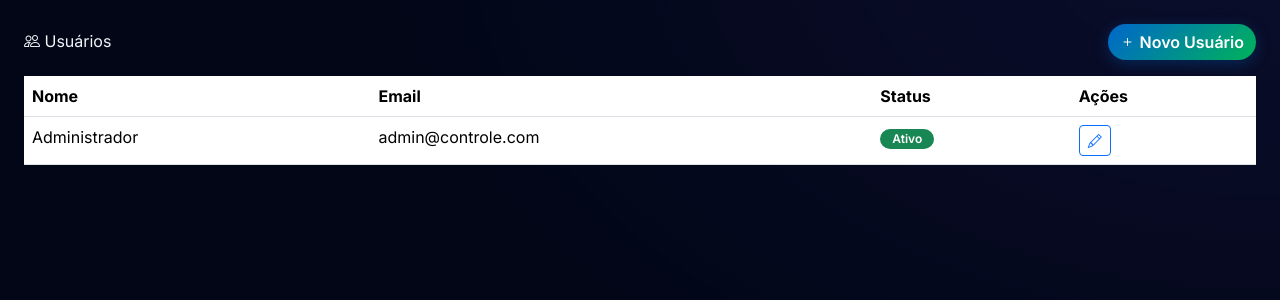
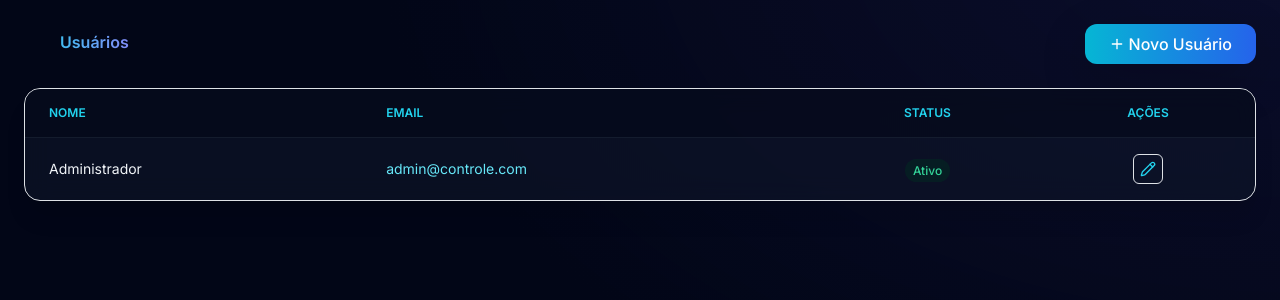
Before and after one commit to machado3-lang/controle-comercial, a FastAPI app: page /auth/usuarios in a window 1280 px wide; the page is wider, and only the part inside the window is pictured. Shown: the part 73-373 px from the top of that part. Run offline with FastAPI, Linux system fonts and the light colour scheme; a user stored in the database is signed in; data comes from the database, SQL or seed files in the repository; some libraries are stand-ins or nearby versions.

Commit message:
Reformular usuarios + link em configuracoes

```diff
--- a/templates/auth/usuarios.html
+++ b/templates/auth/usuarios.html
@@ -2,31 +2,33 @@
 {% block title %}Usuários - Controle Comercial{% endblock %}
 {% block content %}
 {% if message %}
-<div class="alert alert-{{ message.tipo }} alert-dismissible fade show">
-    {{ message.texto }}
-    <button type="button" class="btn-close" data-bs-dismiss="alert"></button>
-</div>
+<div class="bg-rose-950/30 border border-rose-800/50 text-rose-300 px-4 py-3 rounded-xl mb-4 flex justify-between items-center"><span>{{ message.texto }}</span><button type="button" class="text-slate-400 hover:text-slate-200" onclick="this.parentElement.remove()"><i data-lucide="x" class="w-4 h-4"></i></button></div>
 {% endif %}
-<div class="d-flex justify-content-between align-items-center mb-3">
-    <h4><i class="bi bi-people"></i> Usuários</h4>
-    <a href="/auth/usuarios/novo" class="btn btn-primary"><i class="bi bi-plus"></i> Novo Usuário</a>
+<div class="flex flex-col md:flex-row md:items-center md:justify-between mb-6 gap-3">
+    <h4 class="text-transparent bg-clip-text bg-gradient-to-r from-cyan-400 to-indigo-400 font-semibold"><i data-lucide="users" class="w-6 h-6 inline me-2"></i> Usuários</h4>
+    <a href="/auth/usuarios/novo" class="flex items-center px-4 py-2 bg-gradient-to-r from-cyan-500 to-blue-600 hover:from-cyan-600 hover:to-blue-700 text-white rounded-xl font-medium transition-all shadow-lg shadow-cyan-500/10"><i data-lucide="plus" class="w-4 h-4 me-1"></i> Novo Usuário</a>
 </div>
 
-<div class="table-responsive">
-    <table class="table table-hover">
-        <thead><tr><th>Nome</th><th>Email</th><th>Status</th><th>Ações</th></tr></thead>
-        <tbody>
+<div class="bg-slate-900/60 backdrop-blur-md border border-slate-800/80 rounded-2xl shadow-xl overflow-hidden">
+    <table class="w-full divide-y divide-slate-800/60">
+        <thead class="bg-slate-950/50">
+            <tr>
+                <th class="px-4 py-3 text-left text-xs font-semibold text-cyan-400 uppercase">Nome</th>
+                <th class="px-4 py-3 text-left text-xs font-semibold text-cyan-400 uppercase">Email</th>
+                <th class="px-4 py-3 text-center text-xs font-semibold text-cyan-400 uppercase">Status</th>
+                <th class="px-4 py-3 text-center text-xs font-semibold text-cyan-400 uppercase">Ações</th>
+            </tr>
+        </thead>
+        <tbody class="divide-y divide-slate-800/60">
             {% for u in usuarios %}
-            <tr>
-                <td>{{ u.nome }}</td>
-                <td>{{ u.email }}</td>
-                <td><span class="badge bg-{{ 'success' if u.ativo else 'secondary' }}">{{ 'Ativo' if u.ativo else 'Inativo' }}</span></td>
-                <td>
-                    <a href="/auth/usuarios/{{ u.id }}/editar" class="btn btn-sm btn-outline-primary"><i class="bi bi-pencil"></i></a>
-                </td>
+            <tr class="hover:bg-slate-800/40 transition">
+                <td class="px-4 py-3 text-sm text-slate-100">{{ u.nome }}</td>
+                <td class="px-4 py-3 text-sm text-cyan-300">{{ u.email }}</td>
+                <td class="px-4 py-3 text-center"><span class="px-2 py-1 text-xs font-medium {% if u.ativo %}bg-emerald-950/50 text-emerald-400{% else %}bg-slate-800/50 text-slate-400{% endif %} rounded-full">{% if u.ativo %}Ativo{% else %}Inativo{% endif %}</span></td>
+                <td class="px-4 py-3 text-center"><a href="/auth/usuarios/{{ u.id }}/editar" class="inline-flex p-1.5 text-cyan-400 border border-slate-700 rounded hover:bg-cyan-950/30 transition" title="Editar"><i data-lucide="pencil" class="w-4 h-4"></i></a></td>
             </tr>
             {% else %}
-            <tr><td colspan="4" class="text-center text-muted">Nenhum usuário</td></tr>
+            <tr><td colspan="4" class="px-4 py-8 text-center text-slate-500">Nenhum usuário</td></tr>
             {% endfor %}
         </tbody>
     </table>
--- a/templates/configuracoes/form.html
+++ b/templates/configuracoes/form.html
@@ -3,7 +3,7 @@
 {% block content %}
 <div class="flex justify-between items-center mb-6">
     <h4 class="text-transparent bg-clip-text bg-gradient-to-r from-cyan-400 to-indigo-400 font-semibold"><i data-lucide="settings" class="w-6 h-6 inline me-2"></i> Configurações</h4>
-    <a href="/" class="flex items-center px-3 py-2 text-cyan-400 border border-cyan-800/50 rounded-xl hover:bg-cyan-950/30 transition"><i data-lucide="arrow-left" class="w-4 h-4 me-1"></i> Voltar</a>
+    <a href="/auth/usuarios" class="flex items-center px-3 py-2 text-cyan-400 border border-cyan-800/50 rounded-xl hover:bg-cyan-950/30 transition"><i data-lucide="users" class="w-4 h-4 me-1"></i> Usuários</a>
 </div>
 
 <div class="glass-card mb-6">
```
